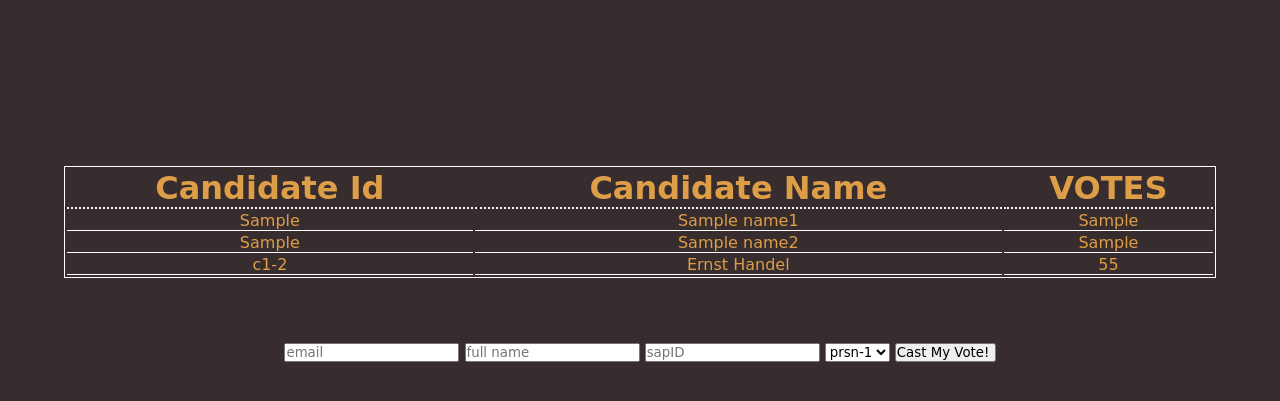
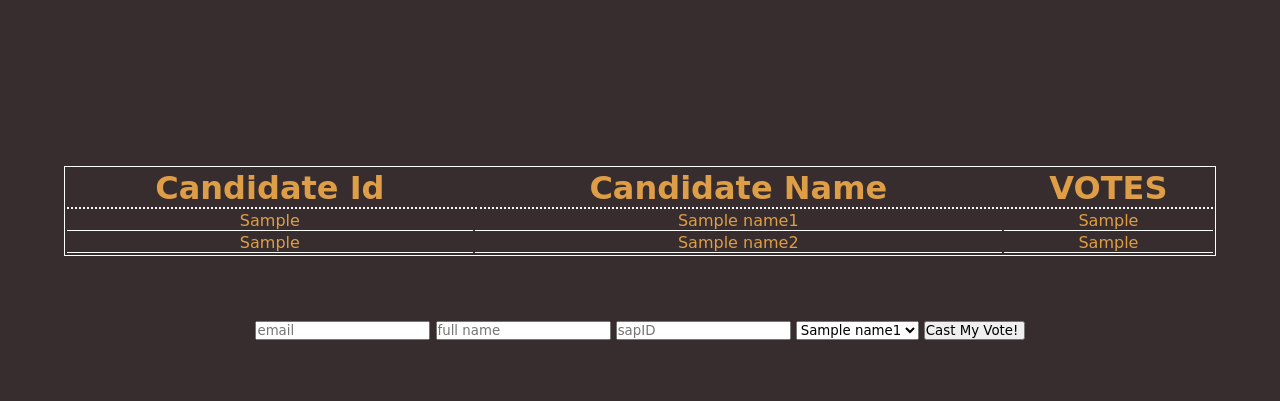
Before and after one commit to PHAGUN-JAIN/voting-app, a Node server app: template src/views/votingarena.ejs in a window 1280 px wide. Shown: the top 401 px of the page. Run offline with Node 20, Linux system fonts and the light colour scheme; the template is opened without the code that fills it: most values are stand-ins (such as "Sample title", 1, 10 or a date in 2020); some web fonts are replaced.

Commit message:
removed place holders

```diff
--- a/src/views/votingarena.ejs
+++ b/src/views/votingarena.ejs
@@ -49,12 +49,6 @@
                 </td>
 
             </tr>
-            <tr>
-                <td>c1-2</td>
-                <td>Ernst Handel</td>
-                <td>55</td>
-
-            </tr>
 
         </table>
         <form id="form" action="http://localhost:3000/voting/castvote" method="post">
@@ -62,9 +56,12 @@
             <input type="text" name="name" placeholder="full name">
             <input type="number" name="sap" placeholder="sapID">
             <select name="candidateid" id="candidateid">
-                <option value="1">prsn-1</option>
-                <option value="2">prsn-2</option>
-                <option value="3">prsn-3</option>
+                <option value="1">
+                    <%=name1%>
+                </option>
+                <option value="2">
+                    <%=name2%>
+                </option>
             </select>
             <input type="submit" value="Cast My Vote! ">
         </form>
```
